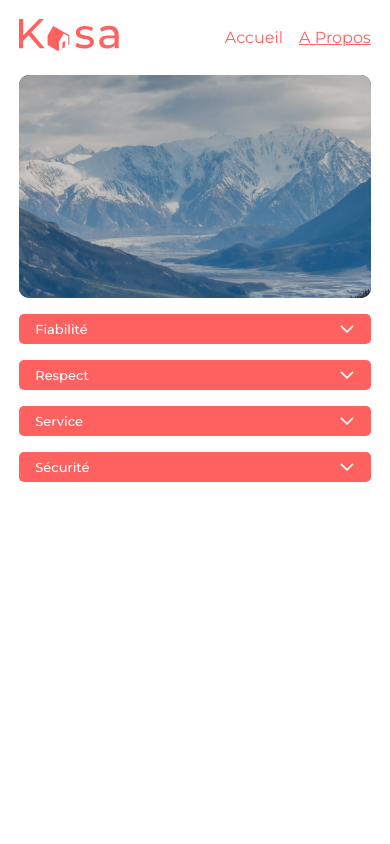
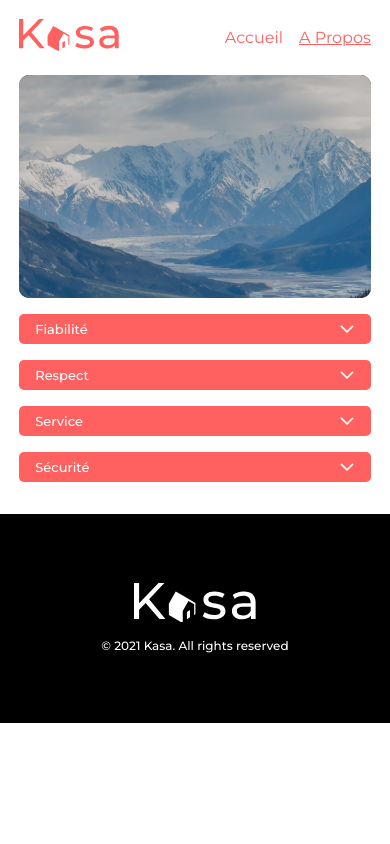
Before and after one commit to BenjaminBelardi/BenjaminBelardi_8_27072021, a React (Create React App) app: page /about in a window 390 px wide. Shown: the top 844 px of the page. Built offline with nearby package versions, Linux system fonts and the light colour scheme.

Commit message:
fix : responsive layout

```diff
--- a/src/styles/About.css
+++ b/src/styles/About.css
@@ -1,7 +1,3 @@
-.kasa-about-layout{
-    height: 100vh;
-}
-
 
 @media screen and (min-width: 768px){
 
@@ -12,3 +8,9 @@
         margin: 0 auto auto auto;
     }
 }
+
+@media screen and (min-width: 1000px){
+    .kasa-about-layout{
+        height: 100vh;
+    }
+}
--- a/src/styles/Logement.css
+++ b/src/styles/Logement.css
@@ -24,9 +24,6 @@
   margin-top: 1rem;
 }
 
-.kasa-logement-layout{
-  height: 100vh;
-}
 
 @media screen and (min-width: 768px){
 
@@ -52,3 +49,9 @@
     justify-content: space-between;
   }
 }
+
+@media screen and (min-width: 1000px){
+  .kasa-logement-layout{
+      height: 100vh;
+  }
+}
```
